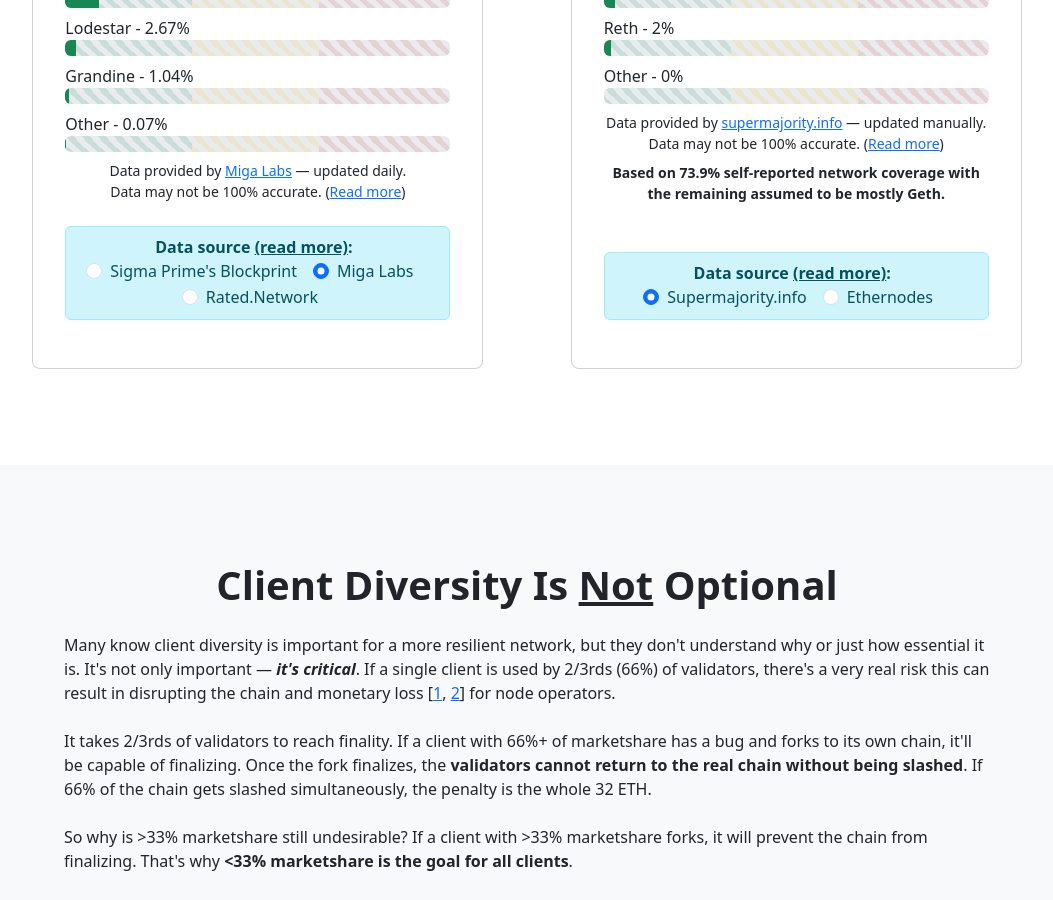
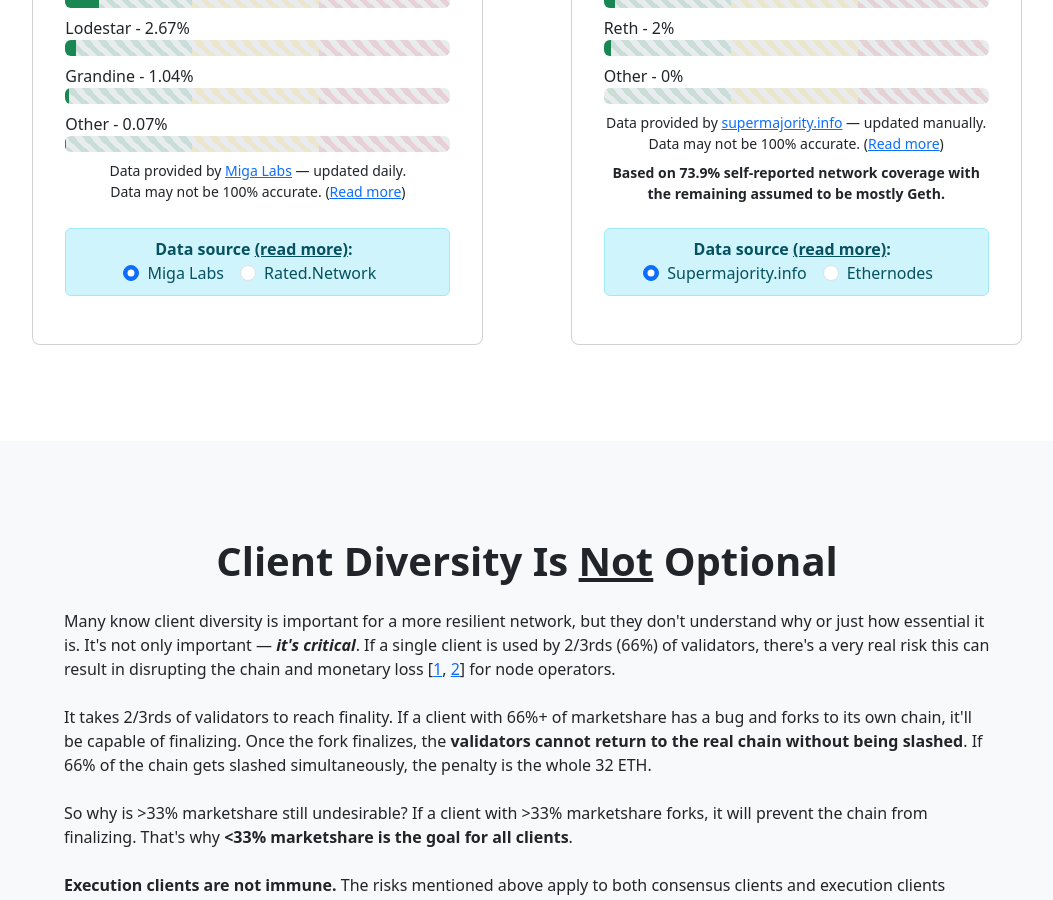
Before and after one commit to etheralpha/clientdiversity-org, a Jekyll site: the page built from index.md, in a window 1280 px wide and 900 px high, scrolled down 1478 px. Shown: the whole window, without its empty margins (113-1166 px from the left). Built offline with Jekyll 4.4.1, drawn with Linux system fonts in a browser that asks for light colours.

Commit message:
hide blockprint option

```diff
--- a/_includes/partials/content/distribution.html
+++ b/_includes/partials/content/distribution.html
@@ -68,10 +68,10 @@
                 {%- if site.default_consensus_source == "blockprint" -%}
                   {%- assign checked = "checked" -%}
                 {%- endif -%}
-                <div class="form-check form-check-inline">
+                <!-- <div class="form-check form-check-inline">
                   <input class="form-check-input" type="radio" name="datasourcesCC" id="dataSource1" value="blockprint"  onclick="setDataSource('blockprint', 'consensus');" {{checked}}>
                   <label class="form-check-label" for="dataSource1">Sigma Prime's Blockprint</label>
-                </div>
+                </div> -->
                 {%- assign checked = "" -%}
                 {%- if site.default_consensus_source == "migalabs" -%}
                   {%- assign checked = "checked" -%}
```
